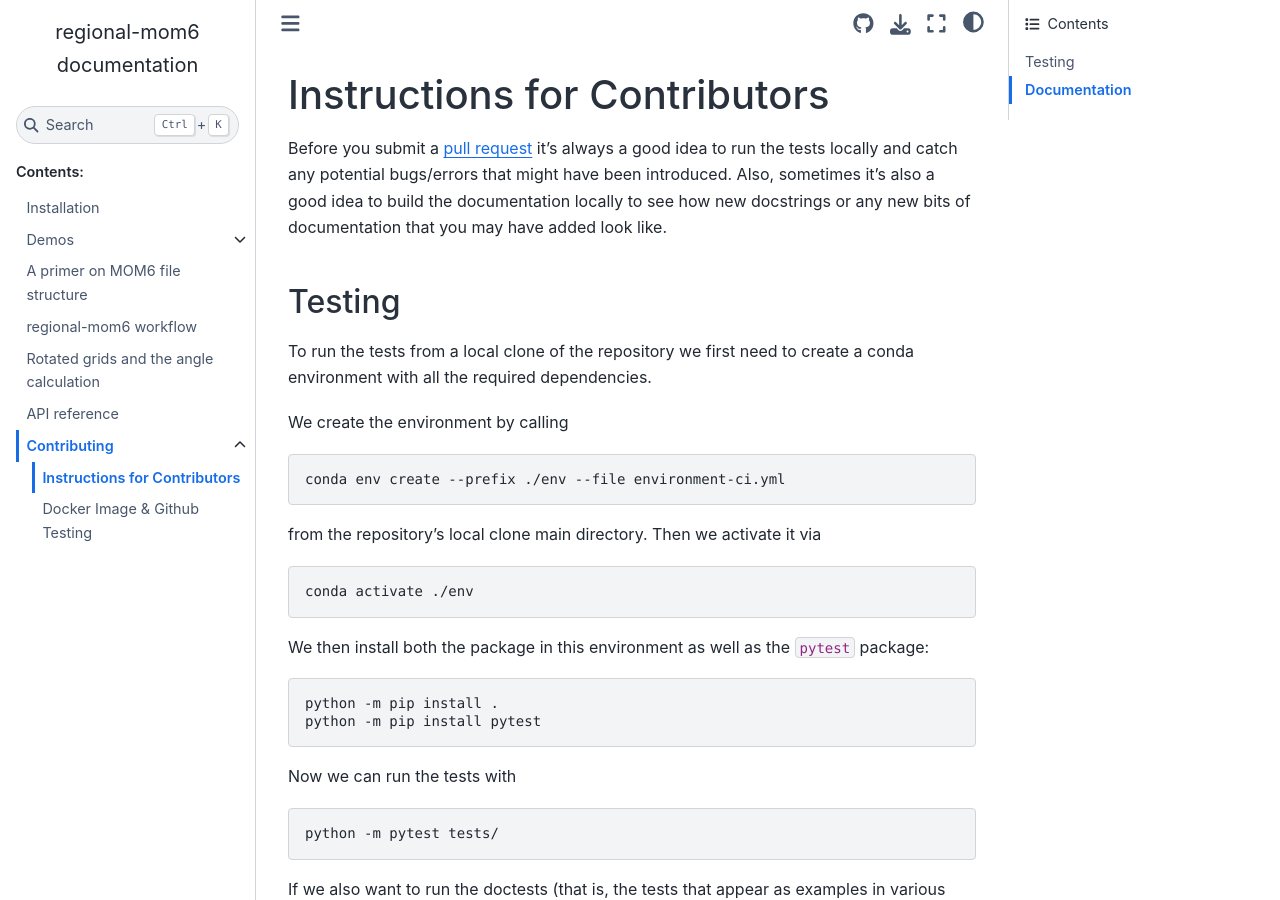
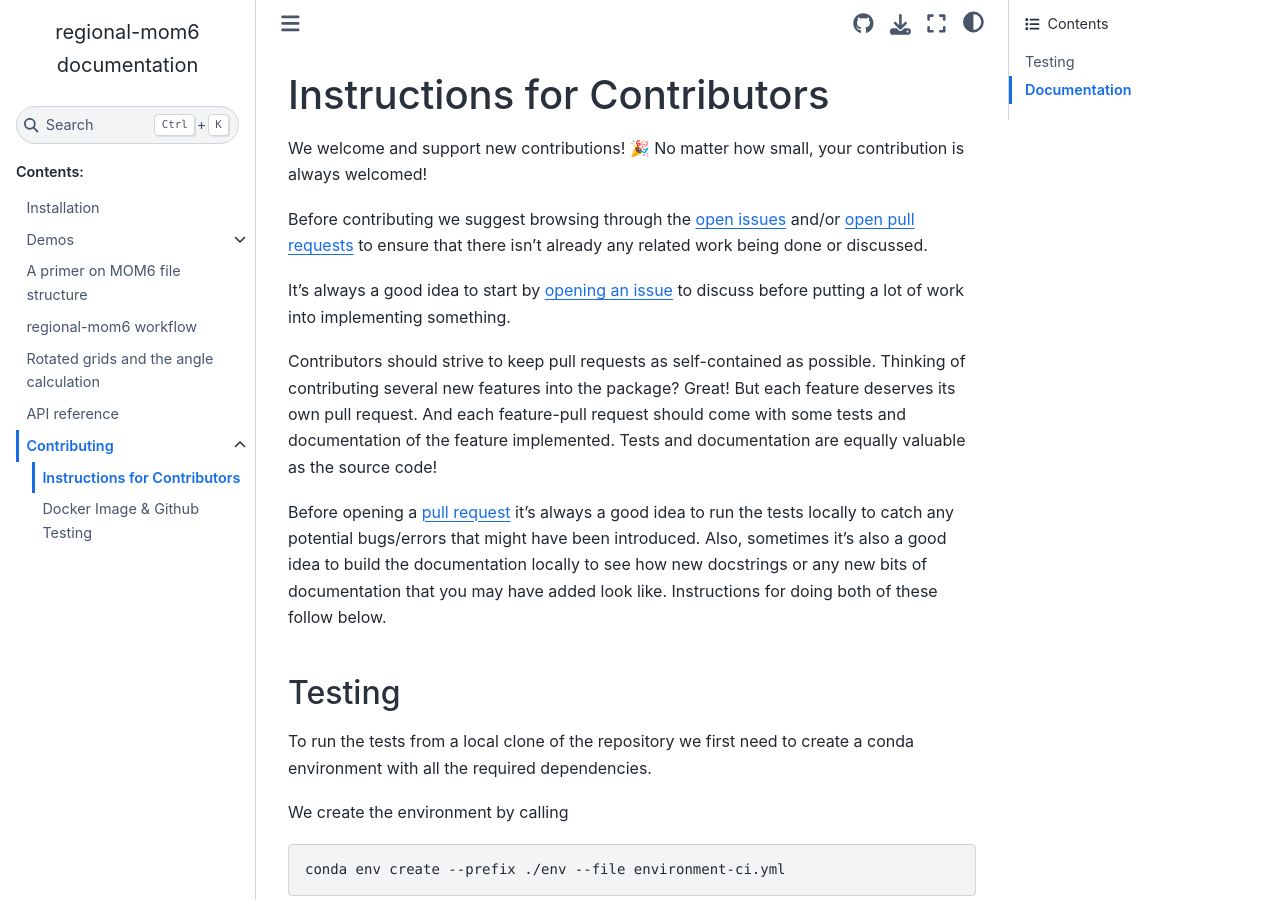
Before and after one commit to COSIMA/regional-mom6, a Sphinx documentation site: the page built from docs/contributing/contributing.md, in a window 1280 px wide and 900 px high. Built offline with Sphinx 7.4.7 and the Sphinx Book theme 1.1.4, drawn with Linux system fonts in a browser that asks for light colours; pages that are not in the unit, such as notebooks, are missing from menus.

Commit message:
Update docs/contributing section (#210)
* urge singe-feature PRs

some learnings from https://github.com/COSIMA/regional-mom6/pull/193

* some clarifications

* fix docs/contributing section url in README

* some rephrasing

* some rephrasing

```diff
--- a/docs/contributing/contributing.md
+++ b/docs/contributing/contributing.md
@@ -1,10 +1,23 @@
 Instructions for Contributors
 =============================
 
-Before you submit a [pull request](https://github.com/COSIMA/regional-mom6/pulls) it's always a
-good idea to run the tests locally and catch any potential bugs/errors that might have been
+We welcome and support new contributions! 🎉 No matter how small, your contribution is always welcomed!
+
+Before contributing we suggest browsing through the [open issues](https://github.com/COSIMA/regional-mom6/issues) and/or [open pull requests](https://github.com/COSIMA/regional-mom6/pulls)
+to ensure that there isn't already any related work being done or discussed.
+
+It's always a good idea to start by [opening an issue](https://github.com/COSIMA/regional-mom6/issues/new) to discuss before putting a lot of work into implementing something.
+
+Contributors should strive to keep pull requests as self-contained as possible. Thinking of
+contributing several new features into the package? Great! But each feature deserves its
+own pull request. And each feature-pull request should come with some tests and documentation
+of the feature implemented. Tests and documentation are equally valuable as the source code!
+
+Before opening a [pull request](https://github.com/COSIMA/regional-mom6/pulls) it's always a
+good idea to run the tests locally to catch any potential bugs/errors that might have been
 introduced. Also, sometimes it's also a good idea to build the documentation locally to see
 how new docstrings or any new bits of documentation that you may have added look like.
+Instructions for doing both of these follow below.
 
 
 ## Testing
```
Also changed, not shown: README.md (+1 -1 lines).
